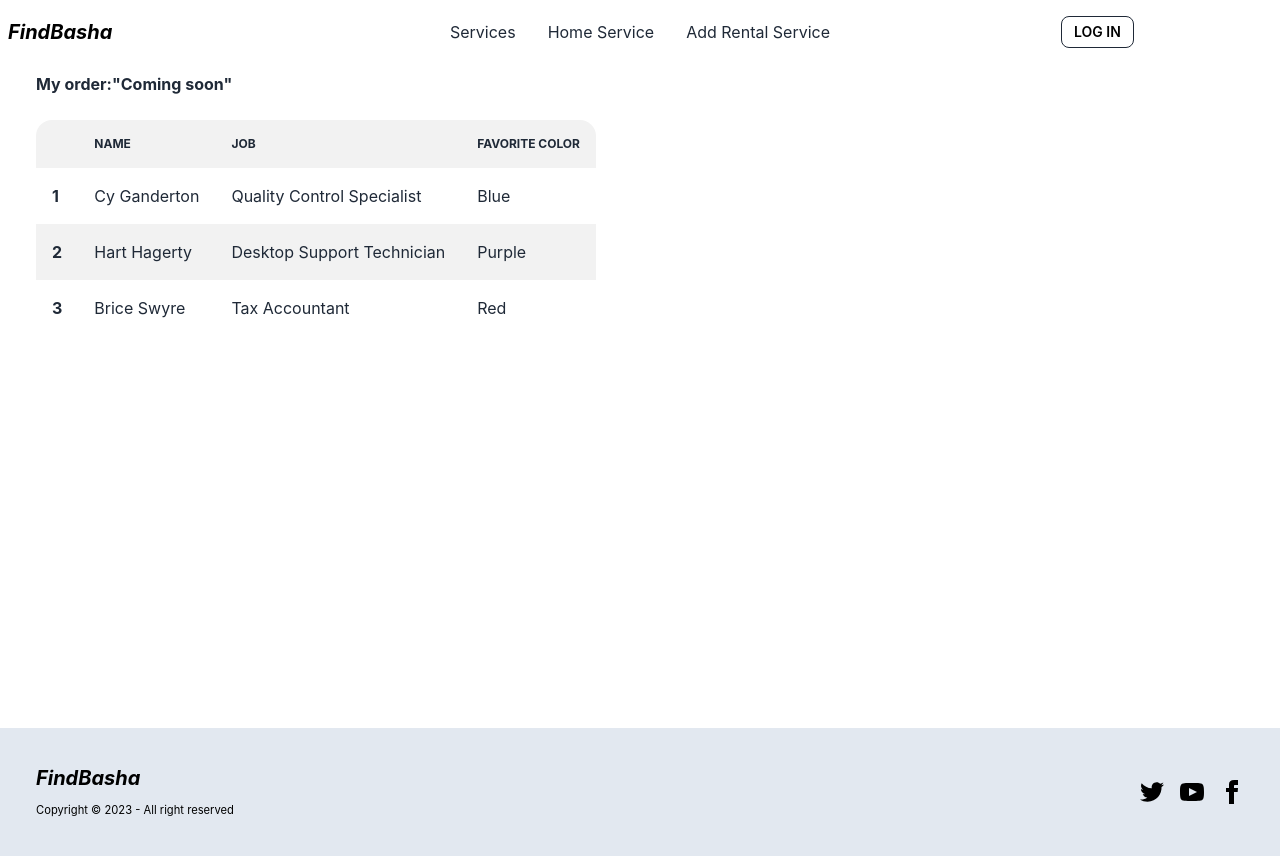
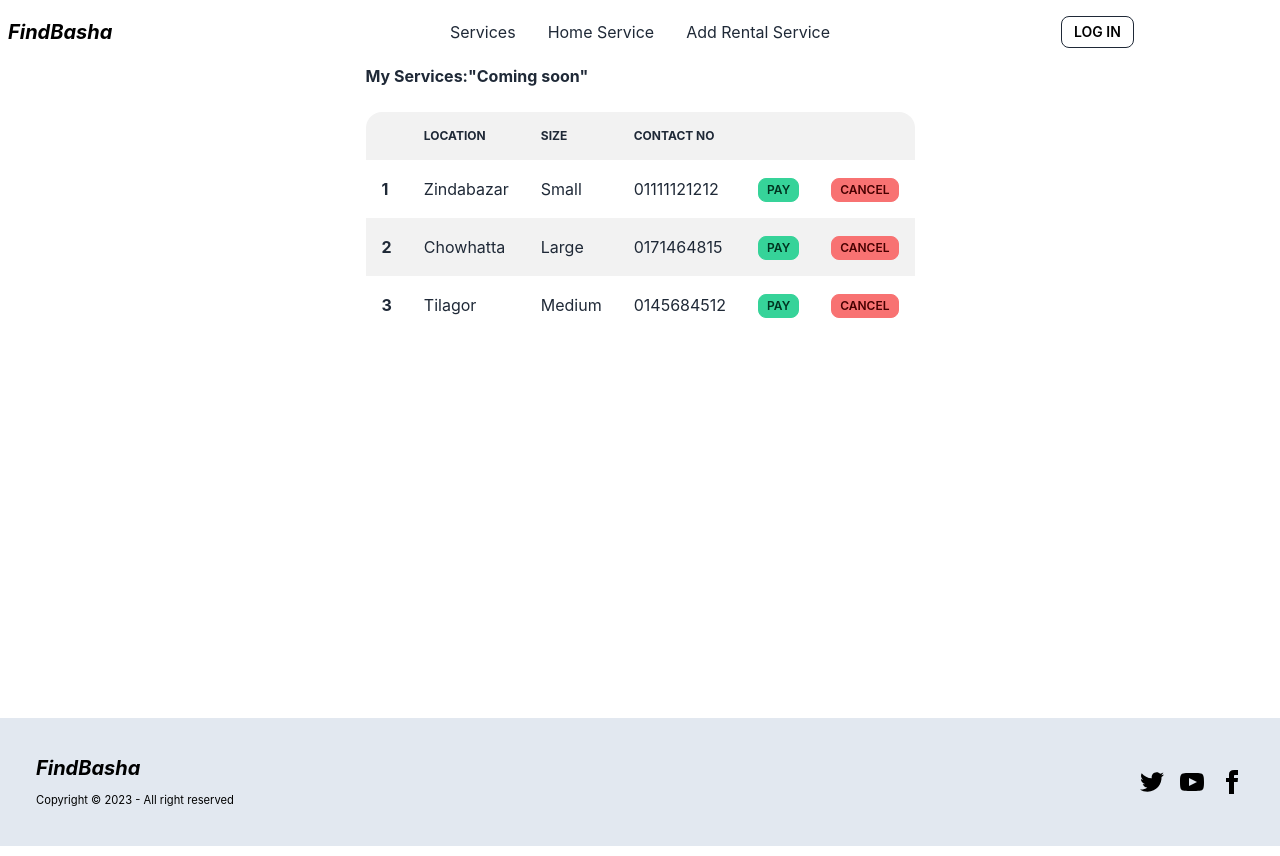
Before and after one commit to 2ndjoy/newBashaVara, a React (Create React App) app: page /myorders in a window 1280 px wide. Built offline with nearby package versions, Linux system fonts and the light colour scheme; no server answers.

Commit message:
Design fixed

```diff
--- a/src/Components/CheckDetails.js
+++ b/src/Components/CheckDetails.js
@@ -32,7 +32,7 @@ const CheckDetails = () => {
           <br />
           <button className="btn mt-5">Send</button>
         </div>
-        <div className="mt-9 pt-9">
+        <div className="lg:mt-0 mt-9 lg:pt-0 pt-9">
           <b>Other's Review:</b>
           <hr />
           <br />
--- a/src/Components/DashBoard/MyOrders.js
+++ b/src/Components/DashBoard/MyOrders.js
@@ -2,8 +2,9 @@ import React from "react";
 
 const MyOrders = () => {
   return (
-    <div className="mx-9 py-2">
-      <b>My order:"Coming soon"</b>
+    <div className="flex justify-center">
+      <div className="">
+        <b>My Services:"Coming soon"</b>
         <br />
         <br />
         <div className="overflow-x-auto">
@@ -12,35 +13,56 @@ const MyOrders = () => {
             <thead>
               <tr>
                 <th></th>
-              <th>Name</th>
-              <th>Job</th>
-              <th>Favorite Color</th>
+                <th>Location</th>
+                <th>Size</th>
+                <th>Contact no</th>
+                <th></th>
+                <th></th>
               </tr>
             </thead>
             <tbody>
               {/* row 1 */}
               <tr>
                 <th>1</th>
-              <td>Cy Ganderton</td>
-              <td>Quality Control Specialist</td>
-              <td>Blue</td>
+                <td>Zindabazar</td>
+                <td>Small</td>
+                <td>01111121212</td>
+                <td>
+                  <button className="btn btn-success btn-xs">Pay</button>
+                </td>
+                <td>
+                  <button className="btn btn-error btn-xs">Cancel</button>
+                </td>
               </tr>
               {/* row 2 */}
               <tr>
                 <th>2</th>
-              <td>Hart Hagerty</td>
-              <td>Desktop Support Technician</td>
-              <td>Purple</td>
+                <td>Chowhatta</td>
+                <td>Large</td>
+                <td>0171464815</td>
+                <td>
+                  <button className="btn btn-success btn-xs">Pay</button>
+                </td>
+                <td>
+                  <button className="btn btn-error btn-xs">Cancel</button>
+                </td>
               </tr>
               {/* row 3 */}
               <tr>
                 <th>3</th>
-              <td>Brice Swyre</td>
-              <td>Tax Accountant</td>
-              <td>Red</td>
+                <td>Tilagor</td>
+                <td>Medium</td>
+                <td>0145684512</td>
+                <td>
+                  <button className="btn btn-success btn-xs">Pay</button>
+                </td>
+                <td>
+                  <button className="btn btn-error btn-xs">Cancel</button>
+                </td>
               </tr>
             </tbody>
           </table>
+        </div>
       </div>
     </div>
   );
--- a/src/Components/DashBoard/MyProfile.js
+++ b/src/Components/DashBoard/MyProfile.js
@@ -17,7 +17,7 @@ const MyProfile = () => {
             <p>
               <b>Email: </b> peterparker@gmail.com
             </p>
-            <button className="btn btn-primary mt-5">Get Started</button>
+            <button className="btn btn-success mt-5">Edit</button>
           </div>
         </div>
       </div>
--- a/src/Components/DashBoard/MyServices.js
+++ b/src/Components/DashBoard/MyServices.js
@@ -2,7 +2,8 @@ import React from "react";
 
 const MyServices = () => {
   return (
-    <div className="mx-9 py-2">
+    <div className="flex justify-center">
+      <div className="">
         <b>My Services:"Coming soon"</b>
         <br />
         <br />
@@ -12,35 +13,56 @@ const MyServices = () => {
             <thead>
               <tr>
                 <th></th>
-              <th>Name</th>
-              <th>Job</th>
-              <th>Favorite Color</th>
+                <th>Location</th>
+                <th>Size</th>
+                <th>Contact no</th>
+                <th></th>
+                <th></th>
               </tr>
             </thead>
             <tbody>
               {/* row 1 */}
               <tr>
                 <th>1</th>
-              <td>Cy Ganderton</td>
-              <td>Quality Control Specialist</td>
-              <td>Blue</td>
+                <td>Zindabazar</td>
+                <td>Small</td>
+                <td>01111121212</td>
+                <td>
+                  <button className="btn btn-success btn-xs">Edit</button>
+                </td>
+                <td>
+                  <button className="btn btn-error btn-xs">Delete</button>
+                </td>
               </tr>
               {/* row 2 */}
               <tr>
                 <th>2</th>
-              <td>Hart Hagerty</td>
-              <td>Desktop Support Technician</td>
-              <td>Purple</td>
+                <td>Chowhatta</td>
+                <td>Large</td>
+                <td>0171464815</td>
+                <td>
+                  <button className="btn btn-success btn-xs">Edit</button>
+                </td>
+                <td>
+                  <button className="btn btn-error btn-xs">Delete</button>
+                </td>
               </tr>
               {/* row 3 */}
               <tr>
                 <th>3</th>
-              <td>Brice Swyre</td>
-              <td>Tax Accountant</td>
-              <td>Red</td>
+                <td>Tilagor</td>
+                <td>Medium</td>
+                <td>0145684512</td>
+                <td>
+                  <button className="btn btn-success btn-xs">Edit</button>
+                </td>
+                <td>
+                  <button className="btn btn-error btn-xs">Delete</button>
+                </td>
               </tr>
             </tbody>
           </table>
+        </div>
       </div>
     </div>
   );
```
Lines whose indentation alone changed are shown as unchanged.
